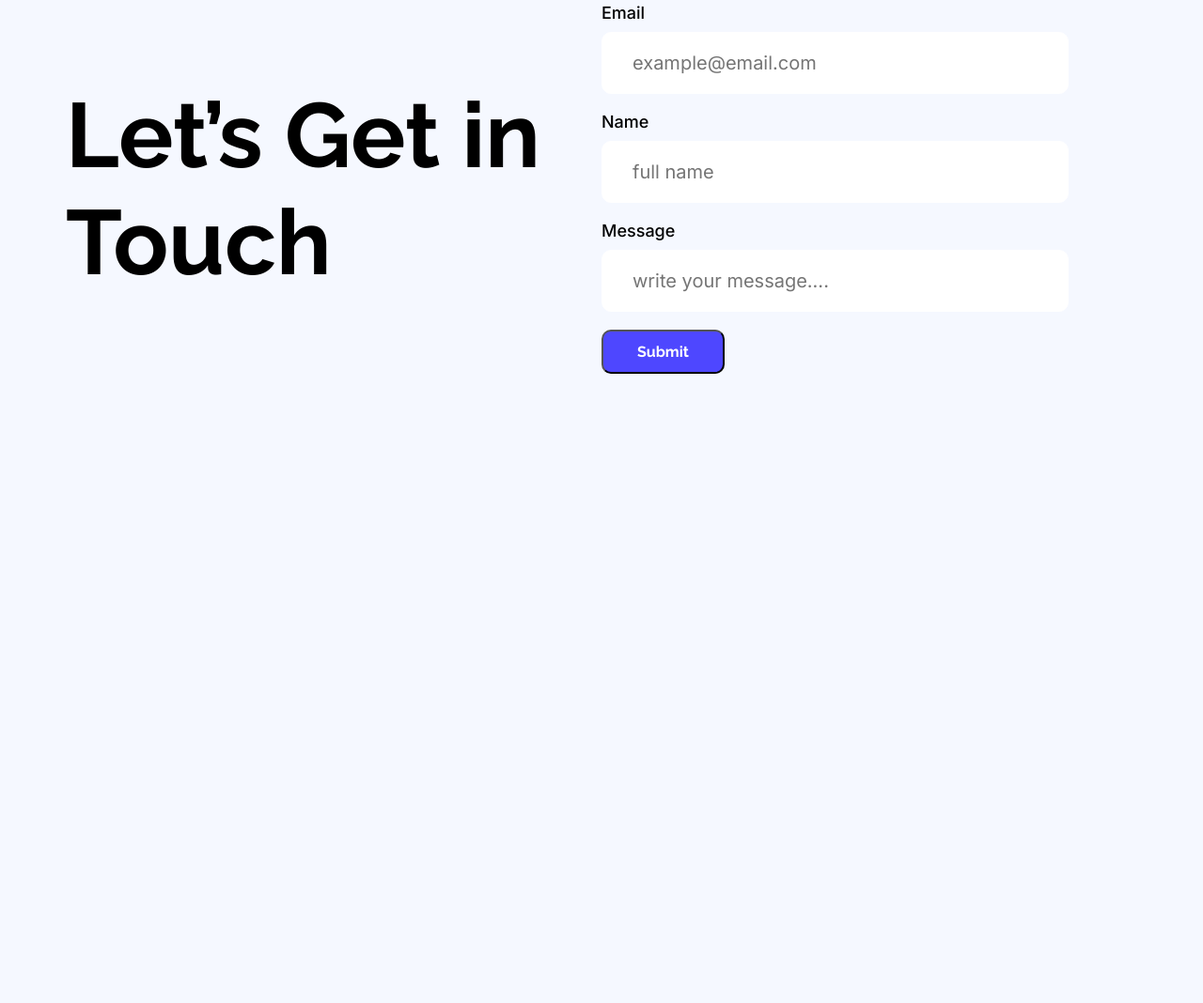
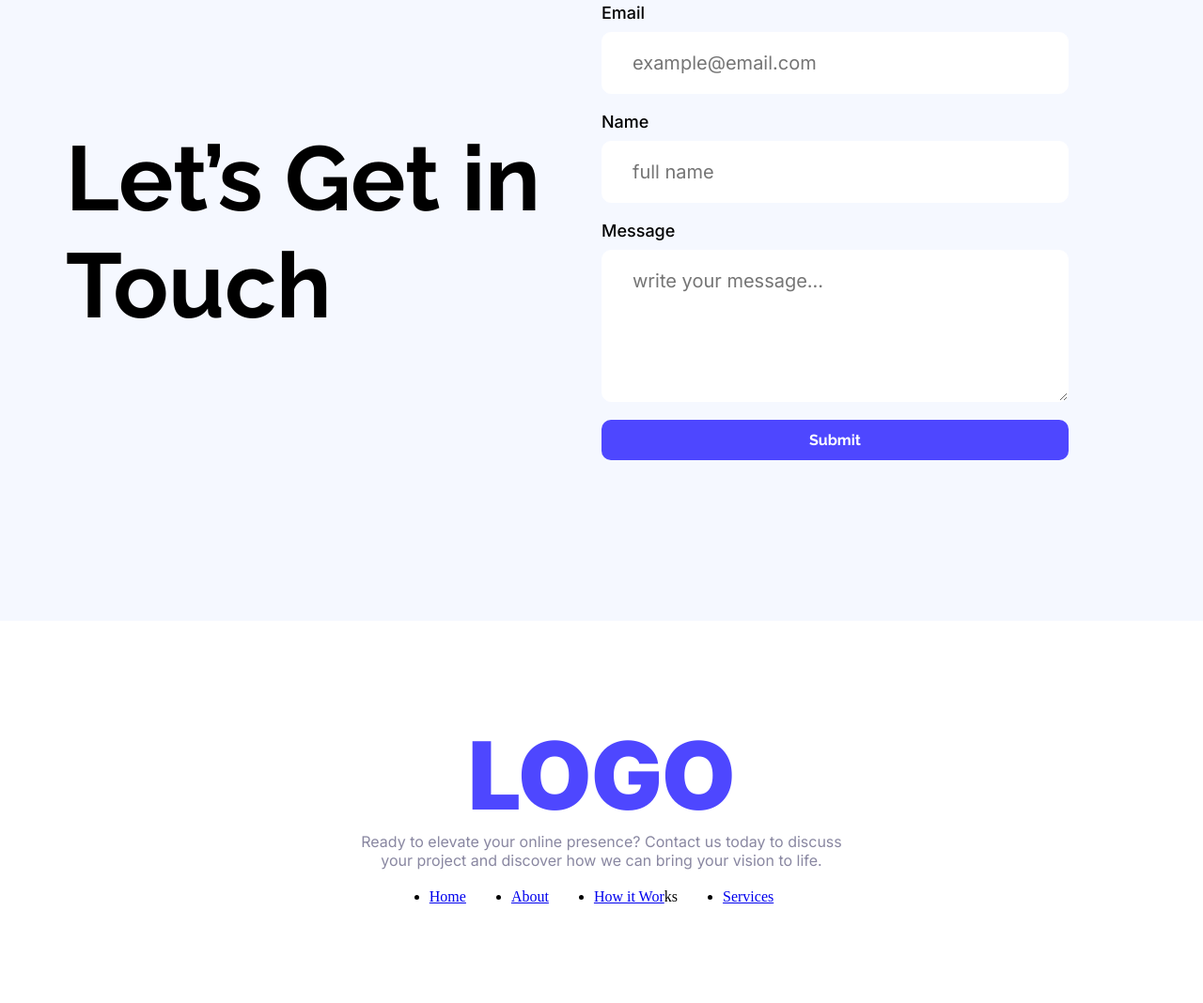
Before and after one commit to AyanSujon/assignment-B12A01, a plain HTML site: page index.html in a window 1280 px wide. Shown: the part 3026-4094 px from the top of the page at 94% size. Before the commit the page ends 3595 px from the top, so only its background shows below. Drawn offline with Linux system fonts and the light colour scheme.

Commit message:
Complated 'Let’s Get in Touch' section.

```diff
--- a/index.html
+++ b/index.html
@@ -146,19 +146,34 @@
                     <div class="form-input-box">
                     <label for="Name">Name</label>
                     <input class="form-data" type="text" placeholder="full name" name="Name" id="name" required>
+                    </div>
 
-                    </div>
                     <div class="form-input-box">
-                    <label for="Message">Message</label>
-                    <input class="form-data" type="textarea" placeholder="write your message...." name="Email" id="email" required>
+                    <label for="message">Message</label>
+                    <textarea class="form-data" placeholder="write your message..." rows="5" name="message" id="message" required ></textarea>
                     </div>
 
                     <input class="comon-btn form-btn" type="submit" value="Submit">
-
-
                 </form>
             </div>
          </section>
     </main>
+    <!-- Footer Section Start Here -->
+    <footer>
+        <div class="footer-logo">
+           <a class="footer-logo-link" href="#">LOGO</a>
+        </div>
+        <p>
+            Ready to elevate your online presence? Contact us today to discuss your project and discover how we can bring your vision to life.
+        </p>
+        <div class="footer-menu-link">
+            <ul>
+                <li><a href="#">Home</a></li>
+                <li><a href="#">About</a></li>
+                <li><a href="#">How it Wor</a>ks</li>
+                <li><a href="#">Services</a></li>
+            </ul>
+        </div>
+    </footer>
 </body>
 </html>
--- a/styles/style.css
+++ b/styles/style.css
@@ -223,7 +223,6 @@ main{
 /* contact-section Start here */
 .contact-headline, .contact-form{
     max-width: 50%;
-    position: relative;
 }
 .contact-section{
     padding: 71px 0;
@@ -268,3 +267,36 @@ main{
 .contact-form .form-data:hover{
     box-shadow: 1px 1px 7px rgba(0, 0, 0, .3);
 }
+.contact-form form .form-btn{
+    width: 100%;
+    outline: none;
+    border: none;
+}
+/* Footer Section Start Here */
+footer{
+    background-color: #ffffff;
+    padding: 104px 0;
+    text-align: center;
+}
+.footer-logo .footer-logo-link{
+    color: #4E47FF;
+    font-size: 100px;
+    font-weight: 900;
+    font-family: "Inter", sans-serif;
+    text-decoration: none;
+    margin-bottom: 8px;
+}
+footer p{
+    color: #8987A1;
+    font-size: 16px;
+    font-weight: 400;
+    font-family: "Inter", sans-serif;
+    max-width: 530px;
+    margin: 0 auto;
+    margin-bottom: 20px;
+}
+.footer-menu-link ul{
+    display: flex;
+    justify-content: center;
+    gap: 48px;
+}
```
